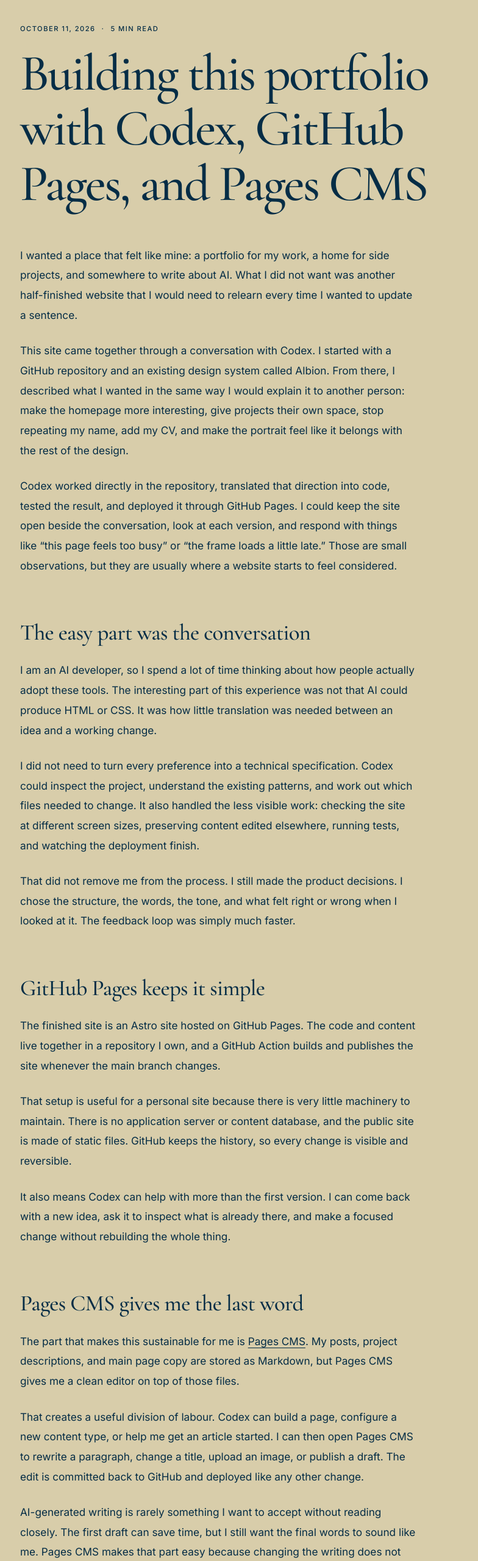
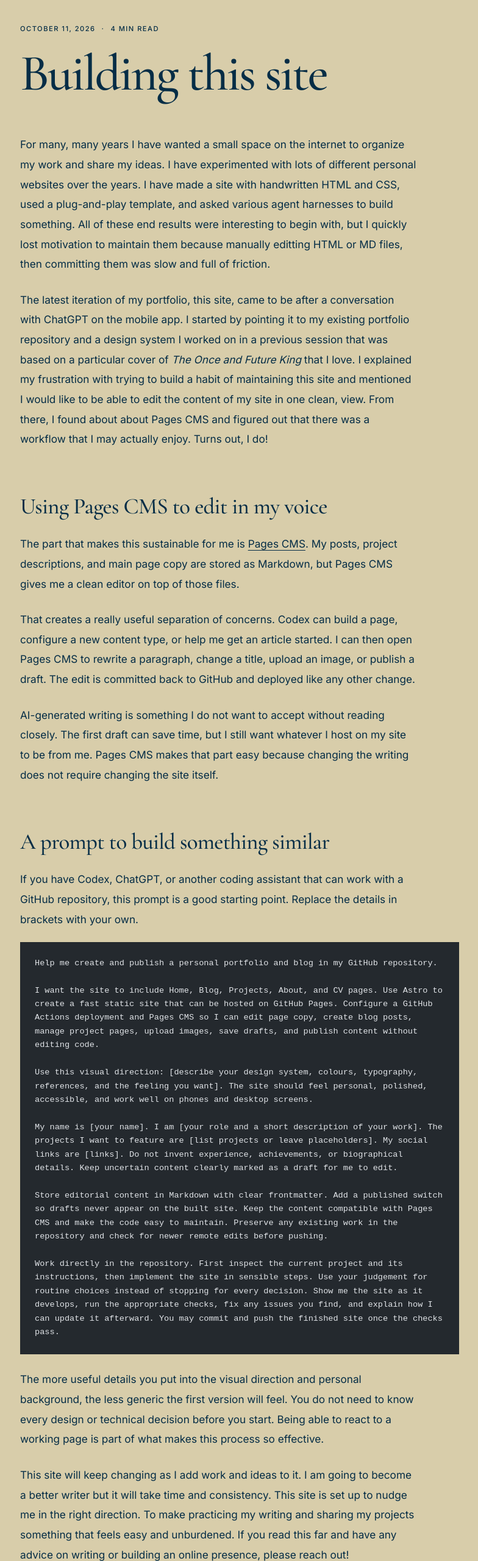
Before and after one commit to calenirwin/calenirwin.github.io, an Astro site: page /blog/building-this-portfolio-with-codex in a window 1280 px wide. Shown: the part 240-2800 px from the top of the page at 61% size, without its empty margins (247-1031 px from the left). Built offline with nearby package versions, Linux system fonts and the light colour scheme; Astro itself is replaced by a stand-in of ours; some packages are replaced by stand-ins of ours; code samples lack their colours.

Commit message:
Update content/blog/building-this-portfolio-with-codex.md (via Pages CMS)

```diff
--- a/content/blog/building-this-portfolio-with-codex.md
+++ b/content/blog/building-this-portfolio-with-codex.md
@@ -1,47 +1,24 @@
 ---
-title: "Building this portfolio with Codex, GitHub Pages, and Pages CMS"
-date: "2026-10-11"
+title: Building this site
+date: 2026-10-11
 published: true
-description: "How a conversation with Codex became a portfolio I can host for free, own through GitHub, and keep editing without touching the code."
+description: How a conversation with Codex became a portfolio I can host for
+  free and keep editing without touching the code
 tags:
   - AI
   - Codex
-  - Building in public
-cover: ""
-coverAlt: ""
 ---
+For many, many years I have wanted a small space on the internet to organize my work and share my ideas. I have experimented with lots of different personal websites over the years. I have made a site with handwritten HTML and CSS, used a plug-and-play template, and asked various agent harnesses to build something. All of these end results were interesting to begin with, but I quickly lost motivation to maintain them because manually editting HTML or MD files, then committing them was slow and full of friction.
 
-I wanted a place that felt like mine: a portfolio for my work, a home for side projects, and somewhere to write about AI. What I did not want was another half-finished website that I would need to relearn every time I wanted to update a sentence.
+The latest iteration of my portfolio, this site, came to be after a conversation with ChatGPT on the mobile app. I started by pointing it to my existing portfolio repository and a design system I worked on in a previous session that was based on a particular cover of *The Once and Future King* that I love. I explained my frustration with trying to build a habit of maintaining this site and mentioned I would like to be able to edit the content of my site in one clean, view.  From there, I found about about Pages CMS and figured out that there was a workflow that I may actually enjoy. Turns out, I do!
 
-This site came together through a conversation with Codex. I started with a GitHub repository and an existing design system called Albion. From there, I described what I wanted in the same way I would explain it to another person: make the homepage more interesting, give projects their own space, stop repeating my name, add my CV, and make the portrait feel like it belongs with the rest of the design.
-
-Codex worked directly in the repository, translated that direction into code, tested the result, and deployed it through GitHub Pages. I could keep the site open beside the conversation, look at each version, and respond with things like “this page feels too busy” or “the frame loads a little late.” Those are small observations, but they are usually where a website starts to feel considered.
-
-## The easy part was the conversation
-
-I am an AI developer, so I spend a lot of time thinking about how people actually adopt these tools. The interesting part of this experience was not that AI could produce HTML or CSS. It was how little translation was needed between an idea and a working change.
-
-I did not need to turn every preference into a technical specification. Codex could inspect the project, understand the existing patterns, and work out which files needed to change. It also handled the less visible work: checking the site at different screen sizes, preserving content edited elsewhere, running tests, and watching the deployment finish.
-
-That did not remove me from the process. I still made the product decisions. I chose the structure, the words, the tone, and what felt right or wrong when I looked at it. The feedback loop was simply much faster.
-
-## GitHub Pages keeps it simple
-
-The finished site is an Astro site hosted on GitHub Pages. The code and content live together in a repository I own, and a GitHub Action builds and publishes the site whenever the main branch changes.
-
-That setup is useful for a personal site because there is very little machinery to maintain. There is no application server or content database, and the public site is made of static files. GitHub keeps the history, so every change is visible and reversible.
-
-It also means Codex can help with more than the first version. I can come back with a new idea, ask it to inspect what is already there, and make a focused change without rebuilding the whole thing.
-
-## Pages CMS gives me the last word
+## Using Pages CMS to edit in my voice
 
 The part that makes this sustainable for me is [Pages CMS](https://pagescms.org/). My posts, project descriptions, and main page copy are stored as Markdown, but Pages CMS gives me a clean editor on top of those files.
 
-That creates a useful division of labour. Codex can build a page, configure a new content type, or help me get an article started. I can then open Pages CMS to rewrite a paragraph, change a title, upload an image, or publish a draft. The edit is committed back to GitHub and deployed like any other change.
+That creates a really useful separation of concerns. Codex can build a page, configure a new content type, or help me get an article started. I can then open Pages CMS to rewrite a paragraph, change a title, upload an image, or publish a draft. The edit is committed back to GitHub and deployed like any other change.
 
-AI-generated writing is rarely something I want to accept without reading closely. The first draft can save time, but I still want the final words to sound like me. Pages CMS makes that part easy because changing the writing does not require changing the site itself.
-
-The result is a workflow that feels practical: AI helps with momentum, GitHub gives me ownership and history, and the CMS keeps everyday editing approachable.
+AI-generated writing is something I do not want to accept without reading closely. The first draft can save time, but I still want whatever I host on my site to be from me. Pages CMS makes that part easy because changing the writing does not require changing the site itself.
 
 ## A prompt to build something similar
 
@@ -63,4 +40,6 @@ Work directly in the repository. First inspect the current project and its instr
 
 The more useful details you put into the visual direction and personal background, the less generic the first version will feel. You do not need to know every design or technical decision before you start. Being able to react to a working page is part of what makes this process so effective.
 
-This site will keep changing as I add work and ideas to it. The important thing is that adding the next thing now feels easy.
+This site will keep changing as I add work and ideas to it. I am going to become a better writer but it will take time and consistency. This site is set up to nudge me in the right direction. To make practicing my writing and sharing my projects something that feels easy and unburdened. If you read this far and have any advice on writing or building an online presence, please reach out!
+
+Calen
```
